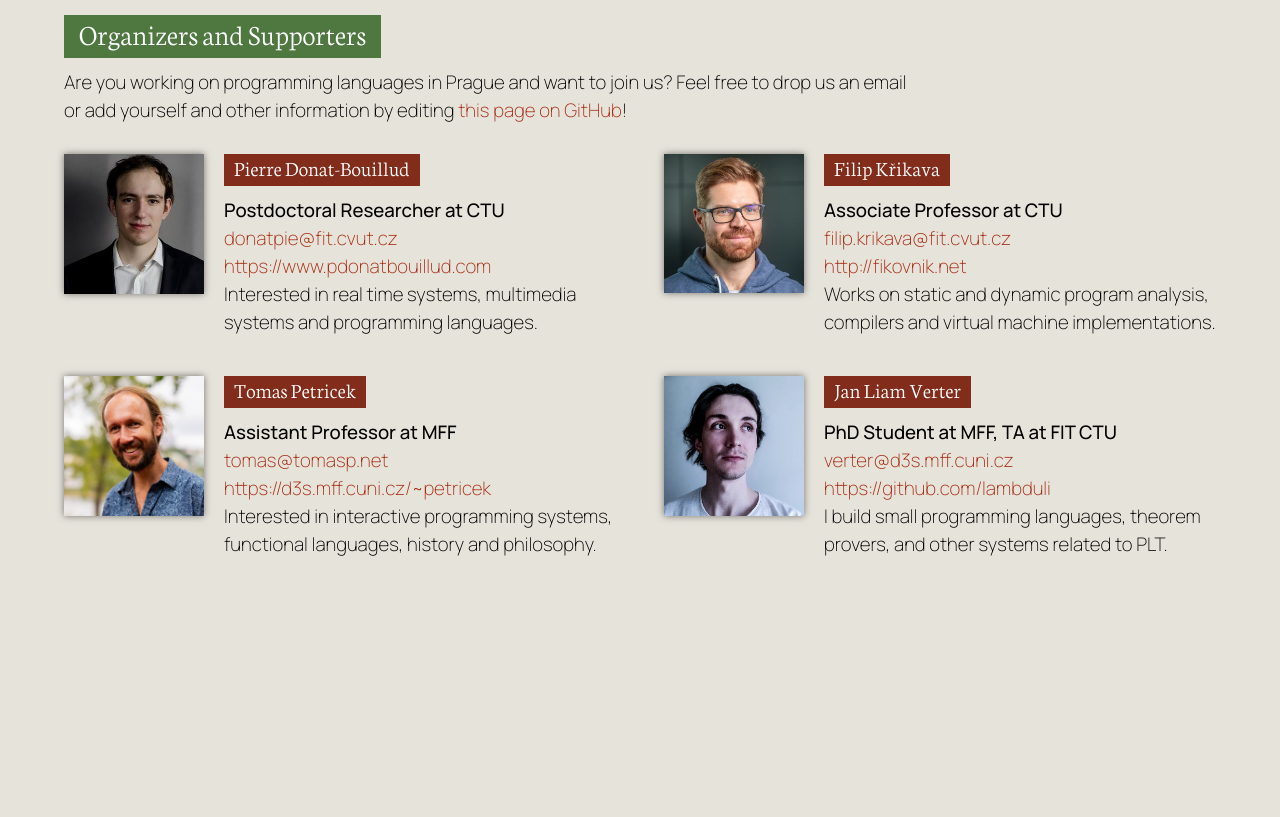
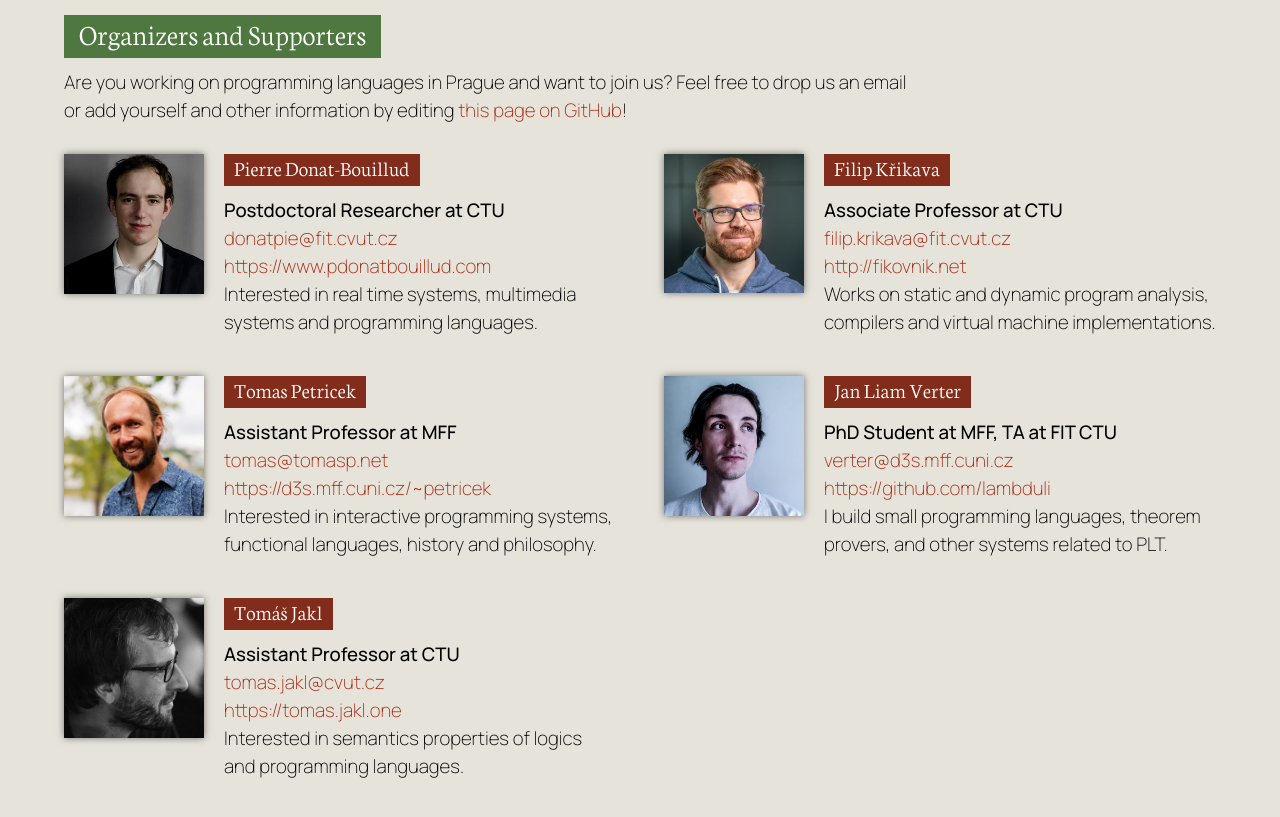
Before and after one commit to prgprg-org/prgprg-org.github.io, a Jekyll site: the page built from index.html, in a window 1280 px wide and 900 px high, scrolled down 2491 px. Shown: the top 817 px of the window. Built offline with Jekyll 4.4.1, drawn with Linux system fonts in a browser that asks for light colours; before the commit the page ends 3169 px from its top, so only the background shows below that.

Commit message:
Addint Tomas Jakl

```diff
--- a/_data/members.yml
+++ b/_data/members.yml
@@ -25,3 +25,10 @@
   email: verter@d3s.mff.cuni.cz
   web: https://github.com/lambduli
   interests: I build small programming languages, theorem provers, and other systems related to PLT.
+
+- name: Tomáš Jakl
+  photo: img/people/tomasj.jpg
+  position: Assistant Professor at CTU
+  email: tomas.jakl@cvut.cz
+  web: https://tomas.jakl.one
+  interests: Interested in semantics properties of logics and programming languages.
```
Also changed, not shown: img/people/tomasj.jpg (added).
